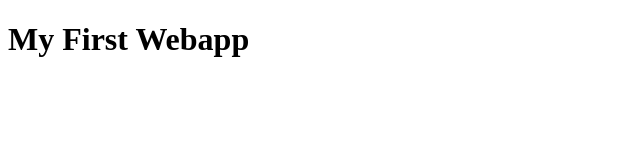
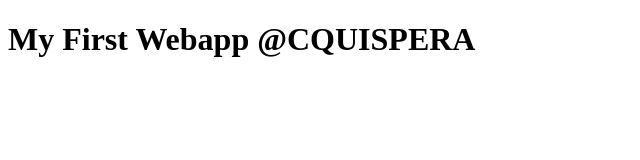
Before and after one commit to cquispera/webapp, a plain HTML site: page index.html in a window 1280 px wide. Shown: the whole page, without its empty margins (0-640 px from the left). Drawn offline with Linux system fonts and the light colour scheme.

Commit message:
Add author to index.html

```diff
--- a/index.html
+++ b/index.html
@@ -7,6 +7,6 @@
     <title>My first webapp</title>
 </head>
 <body>
-    <h1>My First Webapp</h1>
+    <h1>My First Webapp @CQUISPERA</h1>
 </body>
 </html>
```
